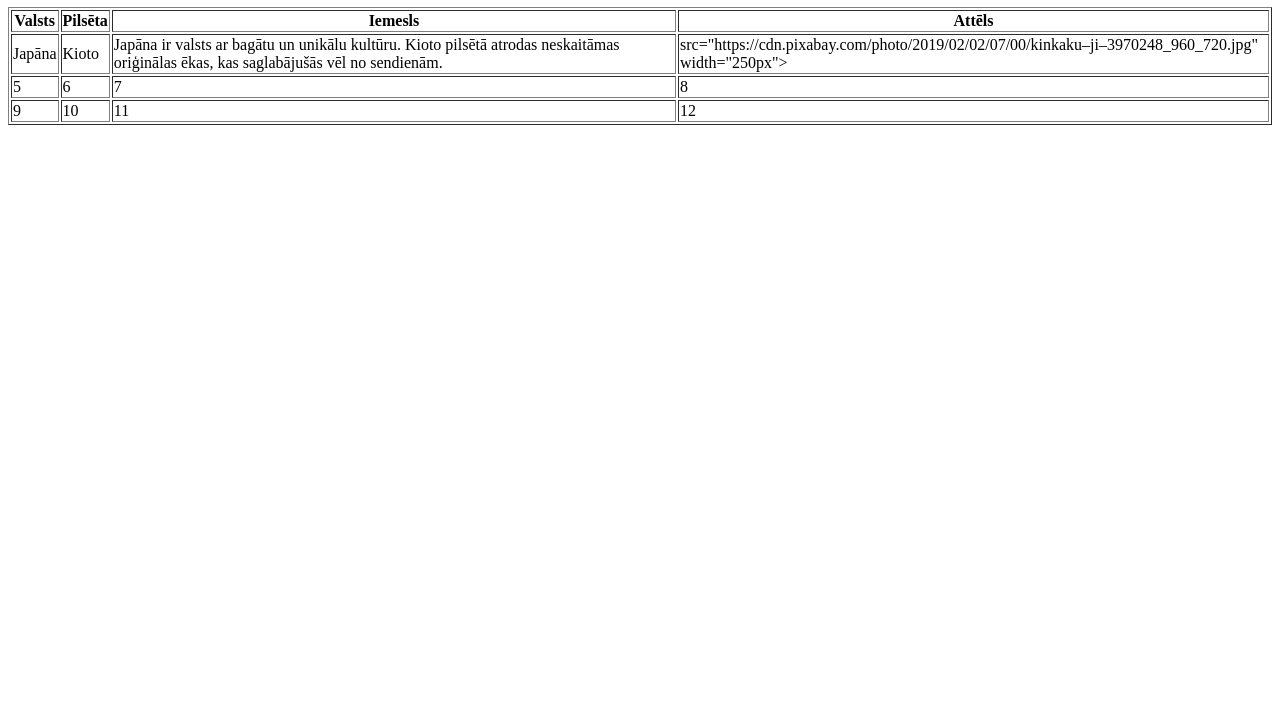
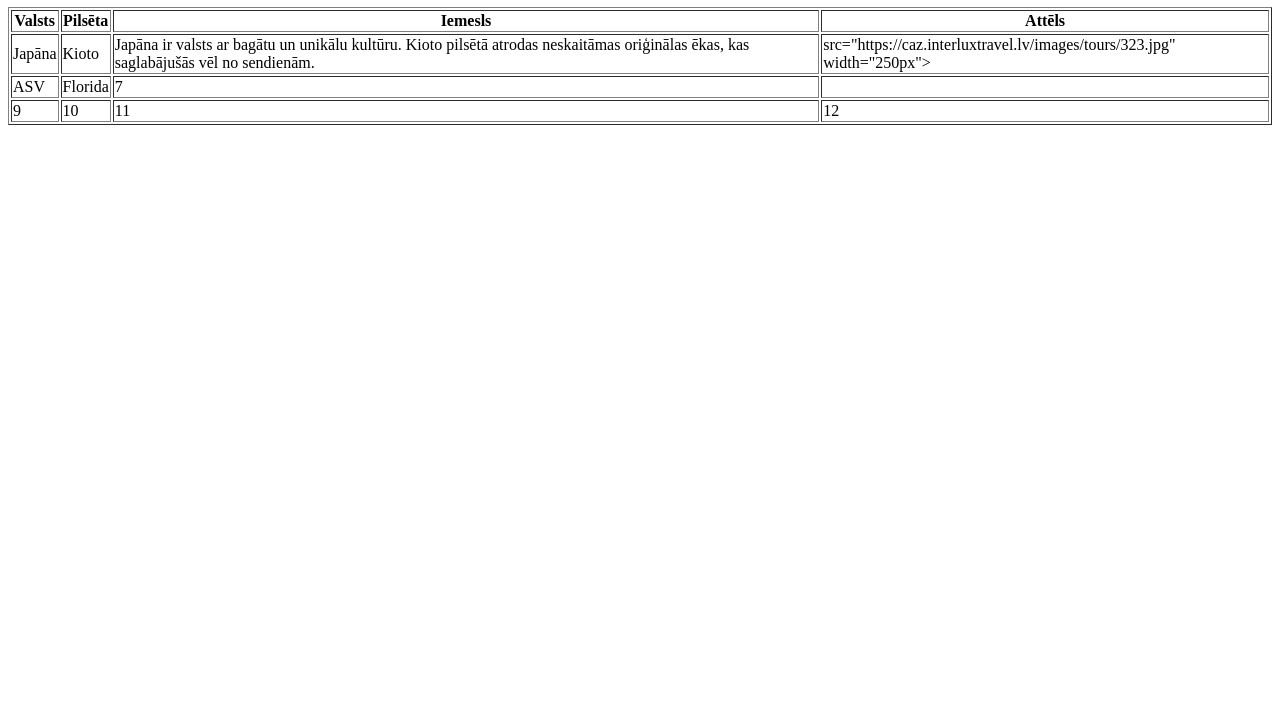
Before and after one commit to RicardsBirza/darbs, a plain HTML site: page index.html in a window 1280 px wide. Shown: the part 73-800 px from the top of the page. Drawn offline with Linux system fonts and the light colour scheme.

Commit message:
Update index.html

```diff
--- a/index.html
+++ b/index.html
@@ -23,14 +23,14 @@
 
             <td>Japāna ir valsts ar bagātu un unikālu kultūru. Kioto
                 pilsētā atrodas neskaitāmas oriģinālas ēkas, kas saglabājušās vēl no sendienām. </td>
-        <td>src="https://cdn.pixabay.com/photo/2019/02/02/07/00/kinkaku–ji–3970248_960_720.jpg"
+        <td>src="https://caz.interluxtravel.lv/images/tours/323.jpg"
             width="250px"></td>
         </tr>
         <tr>
-        <td> 5 </td>
-        <td> 6 </td>
+        <td> ASV </td>
+        <td> Florida </td>
         <td> 7 </td>
-        <td> 8 </td>
+        <td>  </td>
         </tr>
         <tr>
         <td> 9 </td>
```
